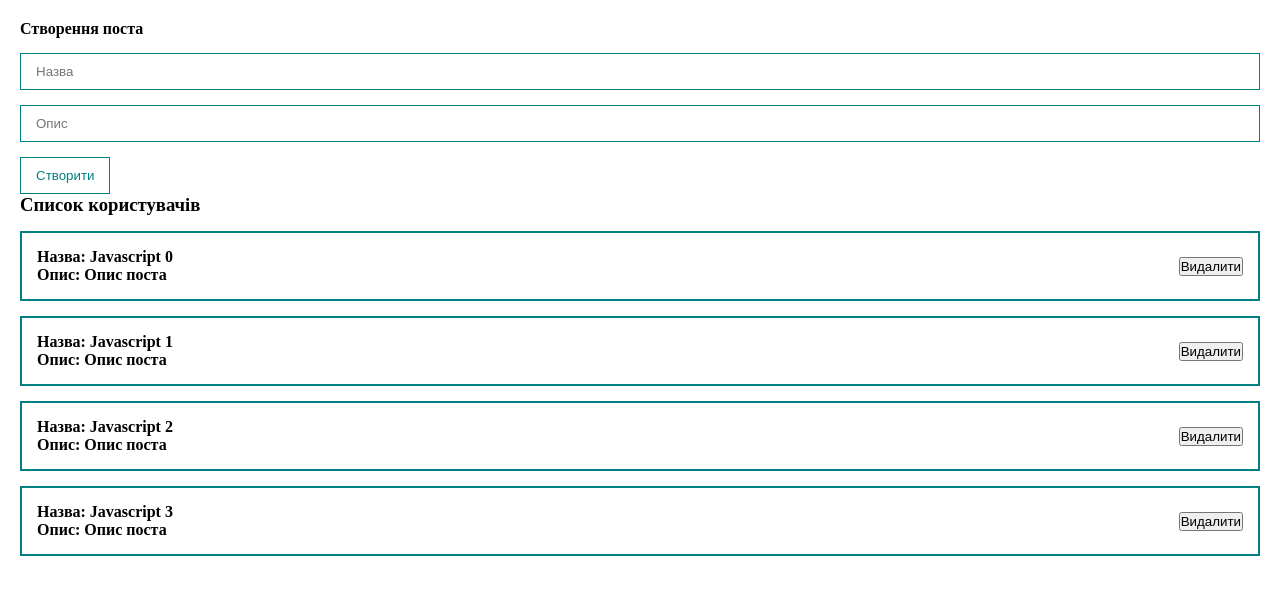
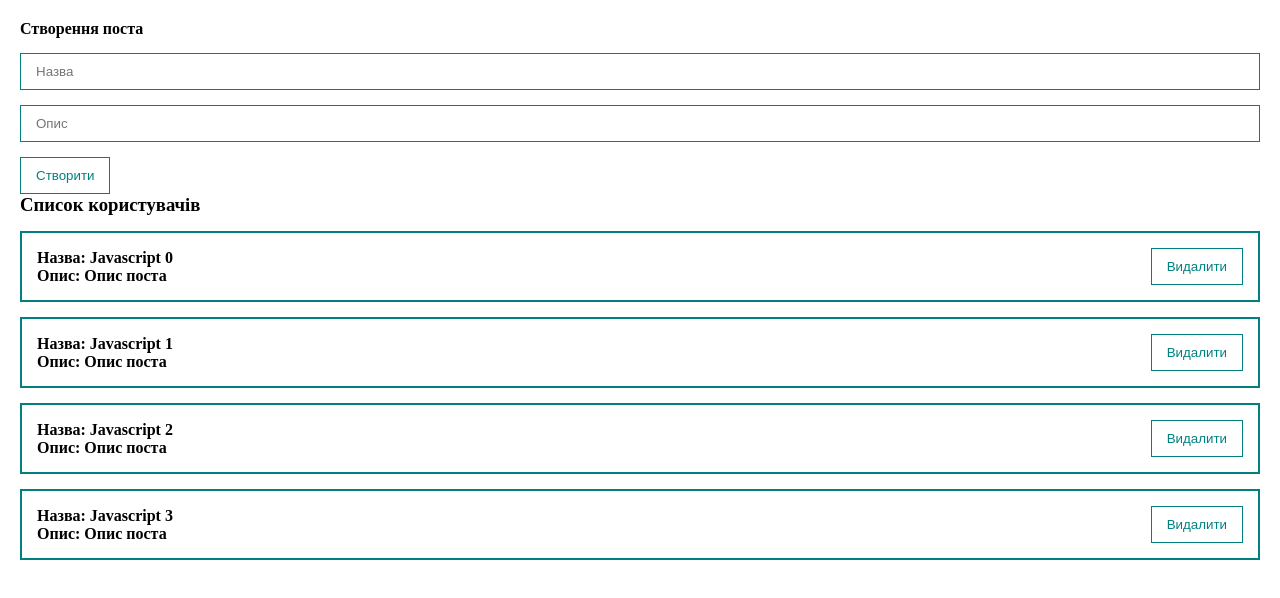
Before and after one commit to SerhBondarenko/To-Do-Vue, a Vue app: page / in a window 1280 px wide. Shown: the top 598 px of the page. Built offline with nearby package versions, Linux system fonts and the light colour scheme.

Commit message:
small-fix-4

```diff
--- a/src/App.vue
+++ b/src/App.vue
@@ -1,7 +1,9 @@
 <template>
 <div class="app" >
 <post-form  @create="createPost" />
-<post-list v-bind:posts="posts"/>
+<post-list v-bind:posts="posts"
+@remove="removePost"
+/>
 </div>
 </template>
 
@@ -39,6 +41,9 @@ console.log(post);
         this.body = "";
         */
        },
+       removePost(post) {
+        this.posts = this.posts.filter(p => p.id !== post.id)
+       }
     }
 }
 </script>
--- a/src/components/PostForm.vue
+++ b/src/components/PostForm.vue
@@ -1,19 +1,24 @@
 <template>
     <form @submit.prevent>
         <h4>Створення поста</h4>
-         <input v-model="post.title" class="input" type="text" placeholder="Назва">
-         <input v-model="post.body" class="input" type="text" placeholder="Опис">
-         <my-button @click="createPost" class="btn" style="align-self: flex-end" >Створити</my-button>
+         <my-input  v-model="post.title"
+          type="text" placeholder="Назва"/>
+         <my-input v-model="post.body"
+           type="text" placeholder="Опис"/>
+         <my-button @click="createPost"
+          style="align-self: flex-end; margin-top: 15px;">
+          Створити</my-button>
     </form>
 
 </template>
 
 <script>
-import MyButton from './UI/myButton.vue';
+//import MyButton from './UI/myButton.vue';
 export default {
-    components: {
+   /* components: {
         MyButton
     },
+    */
     data() {
         return {
             post: {
@@ -42,13 +47,4 @@ export default {
     flex-direction: column;
 }
 
-
-
-.input {
-    width: 100%;
-    border: 1px solid teal;
-    padding: 10px 15px;
-    margin-top:15px;
-
-}
 </style>
--- a/src/components/PostItem.vue
+++ b/src/components/PostItem.vue
@@ -5,14 +5,21 @@
 <div> <strong> Опис: {{post.body}} </strong> </div>
 </div>
 <div class="post_btns">
-    <button>Видалити</button>
+    <my-button @click="$emit('remove', post)"
+    >
+    Видалити</my-button>
 </div>
     </div>
 
 </template>
 
 <script>
+//import MyButton from './UI/myButton.vue';
 export default {
+    /* components: {
+        MyButton
+    },
+    */
     props: {
         post: {
         type: Object,
--- a/src/components/PostList.vue
+++ b/src/components/PostList.vue
@@ -1,9 +1,11 @@
 <template>
-<div>
+<div v-if="posts.length > 0">
     <h3>Список  користувачів </h3>
-    <post-item  :post="post" v-for="post in posts" />
+    <post-item  :post="post" v-for="post in posts" :key="post.id"
+    @remove="$emit('remove', post)"
+    />
 </div>
-
+<h2 v-else style="color: red">Сприсок постів пустий</h2>
 </template>
 
 <script>
--- /dev/null
+++ b/src/components/UI/MyInput.vue
@@ -0,0 +1,28 @@
+<template>
+<input :value="modelValue" @input="updateInput" class="input" type="text">
+</template>
+
+<script>
+export default {
+    //назва комронента
+   name: "my-input",
+   props: {
+    modelValue: [String, Number],
+   },
+methods: {
+    updateInput(event) {
+        this.$emit('update:modelValue', event.target.value)
+    }
+}
+}
+</script>
+
+<style scoped>
+.input {
+    width: 100%;
+    border: 1px solid teal;
+    padding: 10px 15px;
+    margin-top:15px;
+
+}
+</style>
--- /dev/null
+++ b/src/components/UI/index.js
@@ -0,0 +1,7 @@
+import myButton from "./myButton.vue"
+import MyInput from "./MyInput.vue"
+
+export default [
+    myButton,
+    MyInput
+]
--- a/src/components/UI/myButton.vue
+++ b/src/components/UI/myButton.vue
@@ -1,24 +1,18 @@
 <template>
-<button>
+<button class="btn">
 <slot></slot>
 </button>
 </template>
 
 <script>
 export default {
-    props: {
-        post: {
-        type: Object,
-        required: true,
-        }
-    }
+name: "my-button"
 }
 </script>
 
 <style scoped>
 
 .btn {
-    margin-top:15px;
     align-self: flex-end;
     padding: 10px 15px;
     background: none;
--- a/src/main.js
+++ b/src/main.js
@@ -1,6 +1,11 @@
 import { createApp } from 'vue'
 // import the root component App from a single-file component.
 import App from './App.vue'
+import components from "./components/UI"
 
 const app = createApp(App)
+
+// глобальна реєстрація UI компонентів
+components.forEach(component => {app.component(component.name, component)})
+
 app.mount('#app')
```
